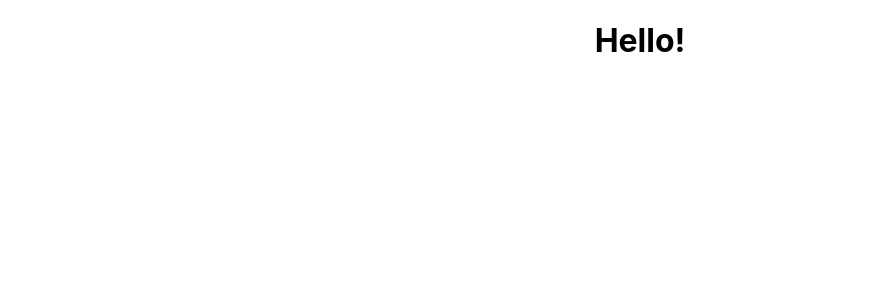
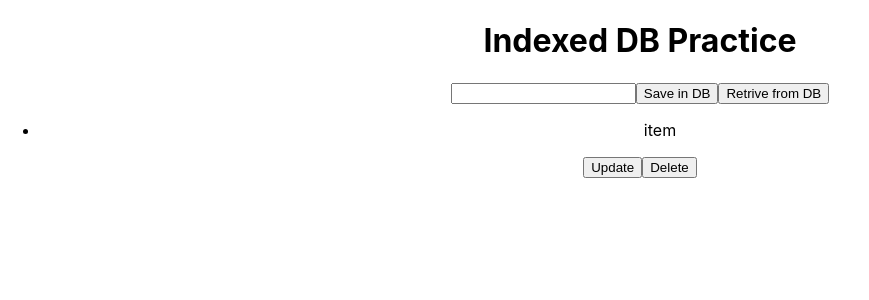
Before and after one commit to MuhammadTalha123/indexed-d-b-practice, a React (Create React App) app: page / in a window 1280 px wide. Shown: the top 300 px of the page, without its empty margins (0-869 px from the left). Built offline with nearby package versions, Linux system fonts and the light colour scheme.

Commit message:
open idb

```diff
--- a/src/App.js
+++ b/src/App.js
@@ -1,10 +1,29 @@
-import React from 'react';
-import './App.css';
+import React, { useState } from "react";
+import "./App.css";
 
 function App() {
+  const [value, setValue] = useState("");
+  const handleInputValue = (e) => {
+    setValue(e.target.value);
+  };
+
+
+
   return (
     <div className="App">
-      <h1>Hello!</h1>
+      <h1>Indexed DB Practice</h1>
+      <div>
+        <input type="text" value={value} onChange={handleInputValue} />
+        <button>Save in DB</button>
+        <button>Retrive from DB</button>
+      </div>
+      <div>
+        <ul>
+          <li>item</li>
+        </ul>
+        <button>Update</button>
+        <button>Delete</button>
+      </div>
     </div>
   );
 }
```
Also changed, not shown: src/IDB.js (added, +13 -0 lines).
